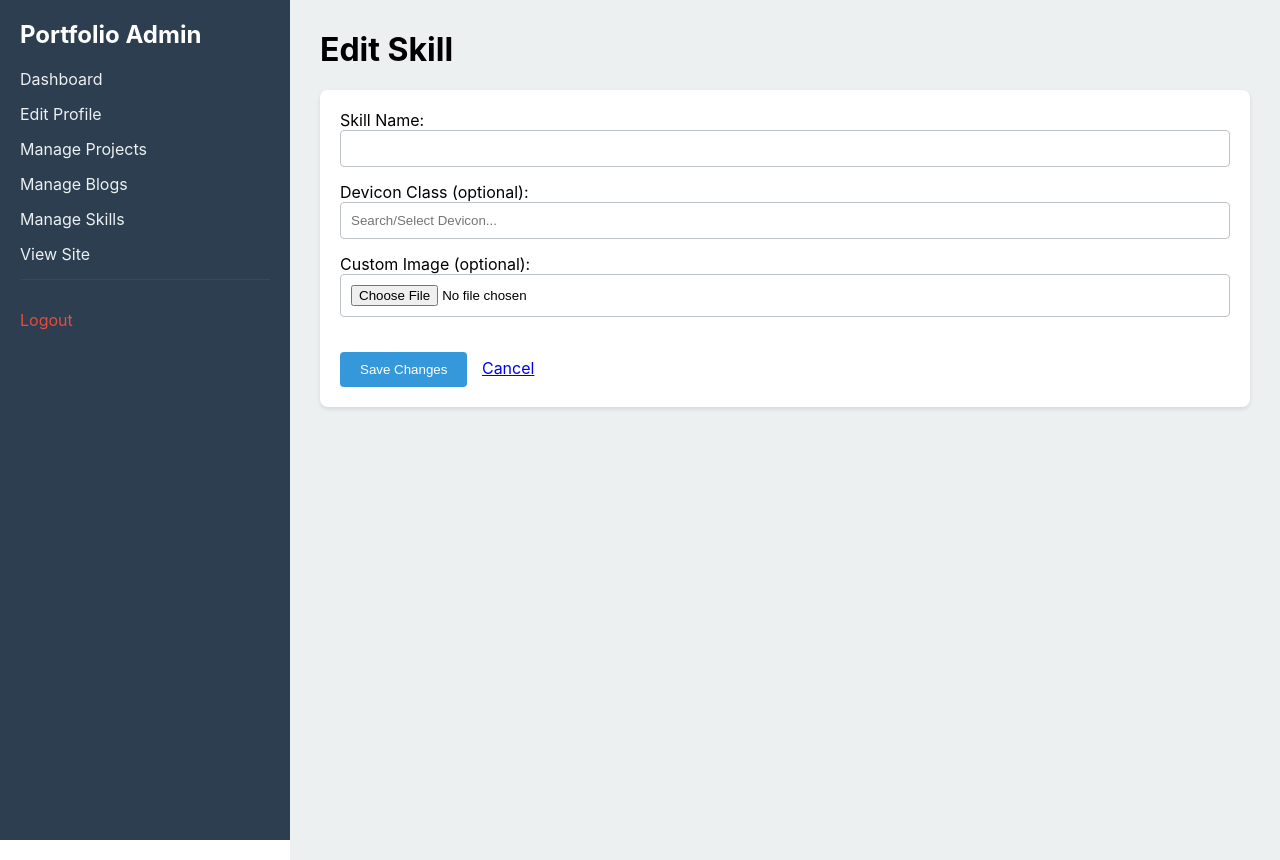
After one commit to DhruvBhirud/django-portfolio, a Django app: template main/templates/main/admin/edit_skill.html in a window 1280 px wide. The commit adds this page. Run offline with Django 5.2, Linux system fonts and the light colour scheme; the template is opened without the code that fills it, so the values that code supplies are empty; some libraries are stand-ins or nearby versions.

Commit message:
feat: add edit skills section

```diff
--- a/main/admin_urls.py
+++ b/main/admin_urls.py
@@ -11,6 +11,7 @@ urlpatterns = [
     path('blogs/edit/<str:blog_id>/', admin_views.edit_blog, name='admin_blog_edit'),
     path('blogs/delete/<str:blog_id>/', admin_views.delete_blog, name='admin_blog_delete'),
     path('skills/', admin_views.manage_skills, name='admin_skills'),
+    path('skills/edit/<str:skill_id>/', admin_views.edit_skill, name='admin_skill_edit'),
     path('skills/delete/<str:skill_id>/', admin_views.delete_skill, name='admin_skill_delete'),
     path('projects/', admin_views.list_projects, name='admin_projects'),
     path('projects/add/', admin_views.edit_project, name='admin_project_add'),
--- /dev/null
+++ b/main/templates/main/admin/edit_skill.html
@@ -0,0 +1,49 @@
+{% extends 'main/admin/base_admin.html' %}
+{% block content %}
+    <h1>Edit Skill</h1>
+    <div class="card">
+        <form method="post" enctype="multipart/form-data">
+            {% csrf_token %}
+            <label>Skill Name:</label>
+            <input type="text" name="name" value="{{ skill.name|default:'' }}" required>
+
+            <label>Devicon Class (optional):</label>
+            <input list="devicon-list" name="icon_class" value="{{ skill.icon_class|default:'' }}" placeholder="Search/Select Devicon...">
+            <datalist id="devicon-list"></datalist>
+
+            <label>Custom Image (optional):</label>
+            {% if skill.image_url %}
+            <div style="margin-bottom: 10px;">
+                <img src="{{ skill.image_url }}" alt="Current Image" style="max-height: 50px; border-radius: 4px; vertical-align: middle;">
+                <span style="font-size: 14px; margin-left: 10px; color: #7f8c8d;">Current Custom Icon.</span>
+            </div>
+            {% endif %}
+            <input type="file" name="custom_icon" accept="image/*">
+
+            <br><br>
+            <button type="submit">Save Changes</button>
+            <a href="{% url 'admin_skills' %}" style="margin-left: 10px;">Cancel</a>
+        </form>
+    </div>
+
+    <script>
+        document.addEventListener("DOMContentLoaded", function() {
+            fetch('https://cdn.jsdelivr.net/gh/devicons/devicon@latest/devicon.json')
+            .then(response => response.json())
+            .then(data => {
+                const datalist = document.getElementById('devicon-list');
+                data.forEach(icon => {
+                    if (icon.versions && icon.versions.font && icon.versions.font.length > 0) {
+                        let version = icon.versions.font.includes('plain') ? 'plain' : icon.versions.font[0];
+                        let className = `devicon-${icon.name}-${version} colored`;
+                        let option = document.createElement('option');
+                        option.value = className;
+                        option.textContent = icon.name.charAt(0).toUpperCase() + icon.name.slice(1);
+                        datalist.appendChild(option);
+                    }
+                });
+            })
+            .catch(error => console.error("Error loading devicon JSON:", error));
+        });
+    </script>
+{% endblock %}
```
Also changed, not shown: main/admin_views.py (+32 -0 lines), main/templates/main/admin/manage_skills.html (+9 -4 lines).
